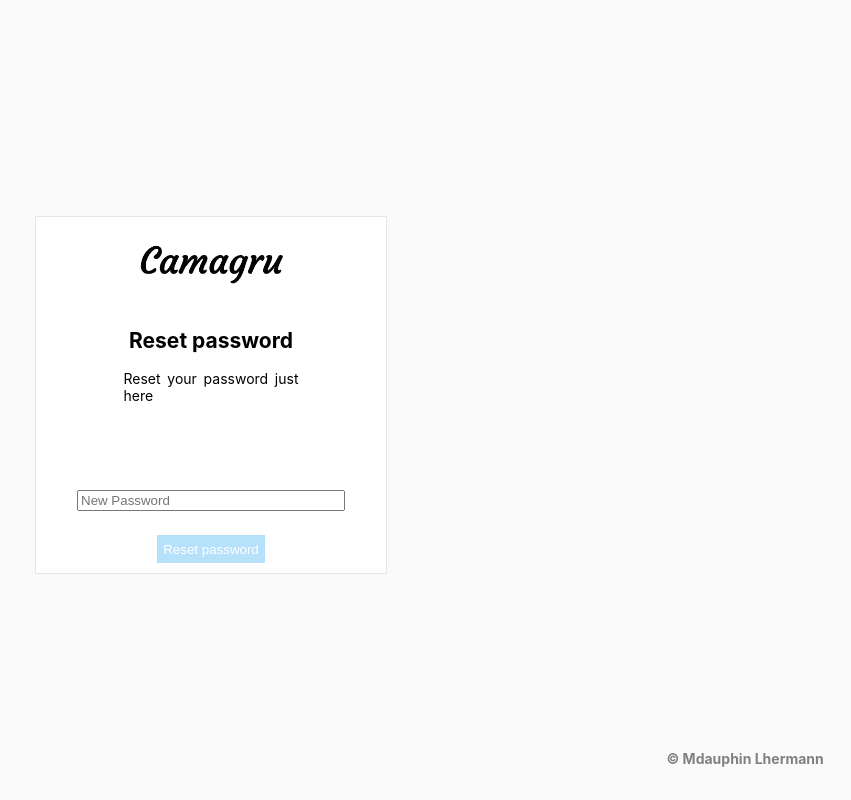
After one commit to LucaHermann/Camagru, a PHP site: page /new_password.php in a window 1280 px wide. The commit adds this page. Shown: the whole page, without its empty margins (429-1280 px from the left). Run offline with PHP 8.4, Linux system fonts and the light colour scheme.

Commit message:
create new_password/new_password_validation *.php

```diff
--- /dev/null
+++ b/css/new_password.css
@@ -0,0 +1,177 @@
+html {
+  overflow-y: hidden;
+}
+
+body{
+  height: 100%;
+  background-color: rgba(250, 250,250, 1);
+  font-size: 14px;
+  font-family: -apple-system,BlinkMacSystemFont,"Segoe UI",Roboto,Helvetica,Arial,sans-serif;
+  position:relative;
+  display:flex;
+  justify-content: flex-start;
+  flex-direction:column;
+  margin:0;
+  width:100vw;
+  overflow:hidden;
+}
+
+h2 {
+  text-align: center;
+}
+
+a {
+  color: #3897f0;
+  text-decoration: none;
+}
+
+#container{
+  height: 100%;
+  overflow: hidden;
+  display: flex;
+  width: 100%;
+  left: 0;
+  right: 0;
+  position: relative;
+  background-color: rgba(250, 250, 250, 1);
+  justify-content: center;
+  align-items: center;
+}
+
+#formulary {
+  width: 100%;
+  display: flex;
+  flex-direction: column;
+  max-width: 350px;
+  margin-top: 10px;
+  background-color: rgba(255, 255, 255, 1);
+  margin: 0 0 10px;
+  border-top-style: solid;
+  border-top-width: thin;
+  border-left-style: solid;
+  border-left-width: thin;
+  border-right-style: solid;
+  border-right-width: thin;
+  border-bottom-style: solid;
+  border-bottom-width: thin;
+  border-color: rgba(230, 230, 230, 1);
+}
+
+#formulary_title {
+  display: flex;
+  justify-content: center;
+  margin: 22px auto 12px;
+}
+
+#formulary_form{
+  flex-direction: column;
+  align-items: center;
+  margin-top: 10px;
+  display: flex;
+  justify-content: center;
+}
+
+#formulary_form_advertisement {
+  max-width: 175px;
+  max-height: 50px;
+}
+
+#formulary_email {
+  margin-bottom: 10px;
+  display: flex;
+  align-items: center;
+  justify-content: center;
+  font-size: 14px;
+  flex-direction: row;
+  max-height: 36px;
+  height: 36px;
+  width: 100%;
+  background-color: rgb(250, 250, 250);
+  border-top-style: solid;
+  border-top-width: thin;
+  border-left-style: solid;
+  border-left-width: thin;
+  border-right-style: solid;
+  border-right-width: thin;
+  border-bottom-style: solid;
+  border-bottom-width: thin;
+  border-color: rgba(230, 230, 230, 1);
+}
+
+#formulary_bot{
+  padding: 10px 0;
+  display: flex;
+  flex-direction: column;
+}
+
+#formulary_redirection {
+  width: 40vw;
+  height: 10vw;
+}
+
+#formulary_sign_in {
+  font-size: 14px;
+  margin: 15px;
+  text-align: center;
+}
+
+#formulary_sign_up {
+  font-size: 14px;
+  margin: 15px;
+  text-align: center;
+}
+
+#formulary_index_delog {
+  font-size: 14px;
+  margin: 15px;
+  text-align: center;
+}
+
+.logo {
+  max-width: 175px;
+  max-height: 50px;
+}
+
+.advertisement {
+  font-size: 14px;
+  font-family: -apple-system,BlinkMacSystemFont,"Segoe UI",Roboto,Helvetica,Arial,sans-serif;
+  text-align: justify;
+}
+
+.button {
+  background-color: lightskyblue;
+  border: none;
+  color: white;
+  text-align: center;
+  opacity: 0.6;
+  transition: 0.3s;
+  display: inline-block;
+  text-decoration: none;
+  cursor: pointer;
+  width: 100%;
+  height: 28px;
+  max-width: 268px;
+}
+
+.button:hover {
+  opacity: 2;
+}
+
+.position_button{
+  margin: 10px 40px;
+  display: block;
+  position: relative;
+  max-width: 268px;
+  max-height: 28px;
+}
+
+.form_design{
+  flex-direction: column;
+  align-items: stretch;
+  width: 100%;
+  display: flex;
+  padding: 0;
+  position: relative;
+  max-width: 268px;
+  margin-top: 130px;
+}
--- /dev/null
+++ b/php/new_password.php
@@ -0,0 +1,32 @@
+<html>
+<head>
+	<link rel="stylesheet" type="text/css" href="../css/camagru.css"/>
+	<link rel="stylesheet" type="text/css" href="../css/new_password.css"/>
+	<title>Camagru</title>
+</head>
+<body>
+<div id="container">
+  <div id="formulary">
+      <div id="formulary_title">
+        <img class="logo" src="../ressources/logo_name.png">
+      </div>
+      <div id="formulary_form">
+          <div id="formulary_form_advertisement">
+            <h2>Reset password</h2>
+            <p class="advertisement">Reset your password just here</p>
+        </div>
+        <form method="post" action="new_password_validation.php" class="form_design">
+            <input type="password" id="formulary_new_password" placeholder="New Password">
+        </form>
+            <div class="position_button">
+                <button class="button">Reset password</button>
+            </div>
+    </div>
+</div>
+<div id="footer">
+  <div id="footer_bar">
+    <strong> © Mdauphin Lhermann </strong>
+  </div>
+</div>
+</body>
+</html>
--- /dev/null
+++ b/php/new_password_validation.php
@@ -0,0 +1,4 @@
+<?PHP
+
+
+?>
```
Also changed, not shown: php/forgot_password.php (indentation only).
